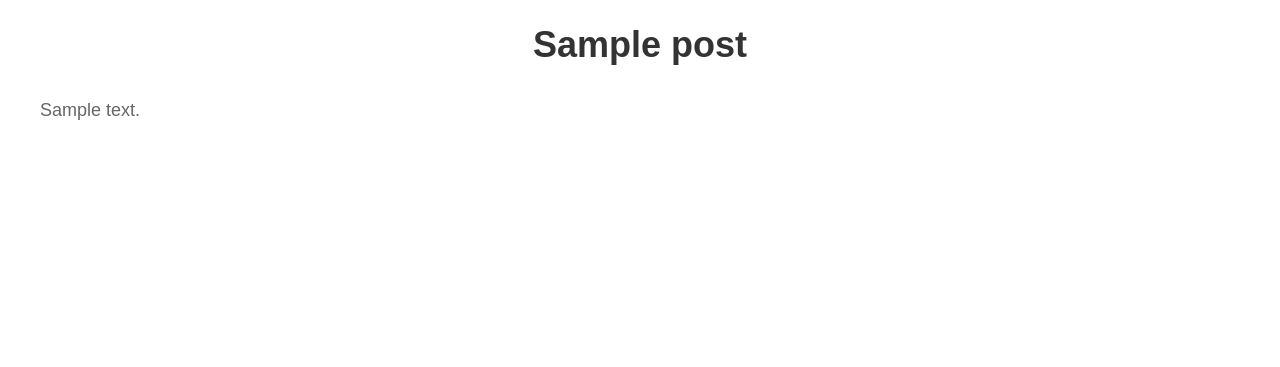
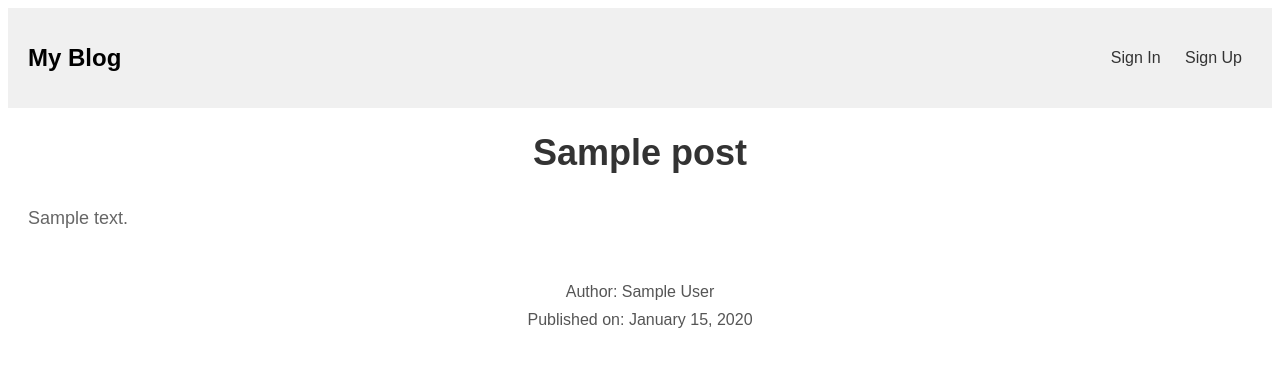
Before and after one commit to javokhirbek1999/blog-project, a Django app: a page that uses templates/post_detail.html in a window 1280 px wide. Shown: the top 367 px of the page. Run offline with Django 5.2, Linux system fonts and the light colour scheme; tables that the repository leaves empty hold one stand-in row (values such as "Sample post").

Commit message:
Added author and post's published date to the detail post view

```diff
--- a/api/views.py
+++ b/api/views.py
@@ -14,7 +14,7 @@ def home(request):
 
 def post_detail(request, slug):
   post = get_object_or_404(Post, slug=slug)
-  context = {'post': post}
+  context = {'post': post, 'author_first_name': post.author.first_name, 'author_last_name': post.author.last_name}
   return render(request, 'post_detail.html', context)
 
 def register(request):
--- a/templates/post_detail.html
+++ b/templates/post_detail.html
@@ -6,8 +6,31 @@
     <style>
         body {
             font-family: Arial, sans-serif;
-            margin: 20px;
             text-align: center; /* Center the entire content */
+        }
+
+        header {
+            background-color: #f0f0f0;
+            padding: 20px;
+            display: flex;
+            justify-content: space-between;
+            align-items: center;
+        }
+
+        .blog-title {
+            font-size: 24px;
+            font-weight: bold;
+        }
+
+        .nav-link {
+            text-decoration: none;
+            color: #333;
+            padding: 10px;
+            border-radius: 5px;
+        }
+
+        .nav-link:hover {
+            background-color: #ccc;
         }
 
         .post-title {
@@ -40,12 +63,42 @@
                 border-radius: 3px;
             }
         }
+
+        footer {
+            margin-top: 50px;
+            font-size: 16px;
+            color: #555;
+        }
+
+        .footer-text {
+            display: block;
+            margin-top: 10px;
+        }
     </style>
 </head>
 <body>
-    <h1 class="post-title">{{ post.title }}</h1>
-    <div class="post-content">
-        {{ post.content }}
-    </div>
+    <header>
+        <h1 class="blog-title"><a href="{% url 'home' %}" style="text-decoration: none; color: inherit;">My Blog</a></h1>
+        <nav>
+            {% if user.is_authenticated %}
+                <a href="/admin/" class="nav-link">{{ user.email }}</a>
+            {% else %}
+                <a href="/admin/login/" class="nav-link">Sign In</a>
+                <a href="{% url 'register' %}" class="nav-link">Sign Up</a>
+            {% endif %}
+        </nav>
+    </header>
+
+    <main>
+        <h1 class="post-title">{{ post.title }}</h1>
+        <div class="post-content">
+            {{ post.content }}
+        </div>
+    </main>
+
+    <footer>
+        <span class="footer-text">Author: {{ author_first_name }} {{author_last_name}}</span>
+        <span class="footer-text">Published on: {{ post.published|date:"F d, Y" }}</span>
+    </footer>
 </body>
 </html>
```
Also changed, not shown: templates/home.html (+7 -3 lines).
